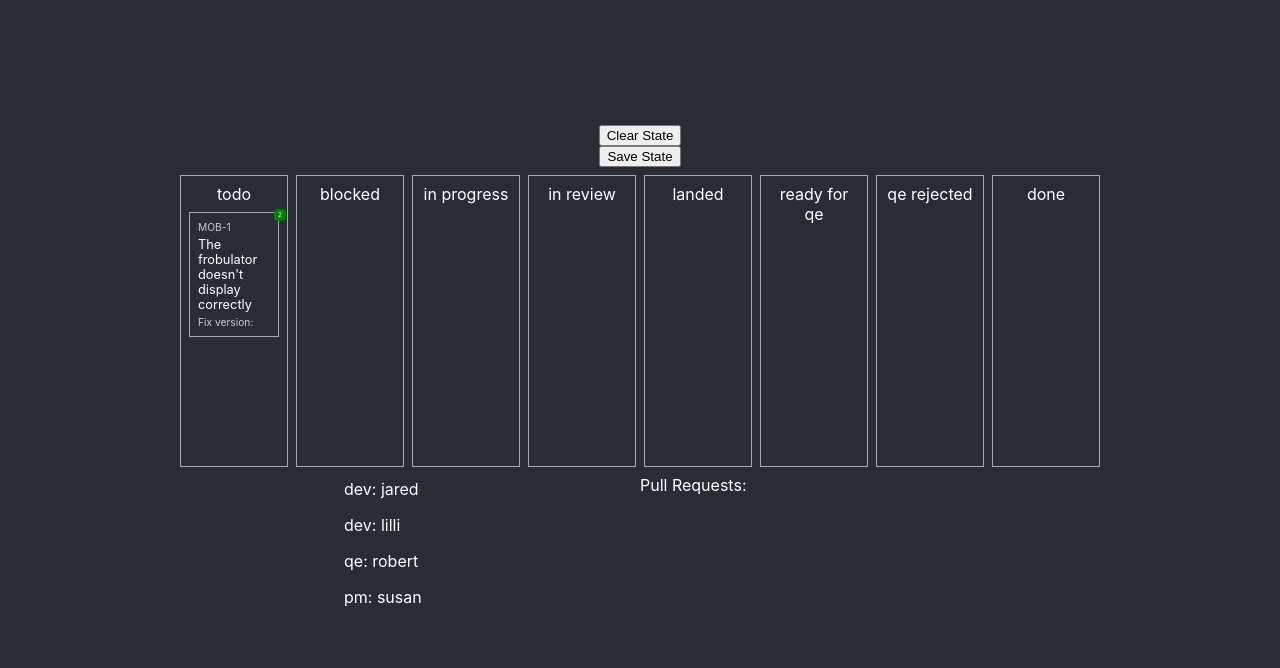
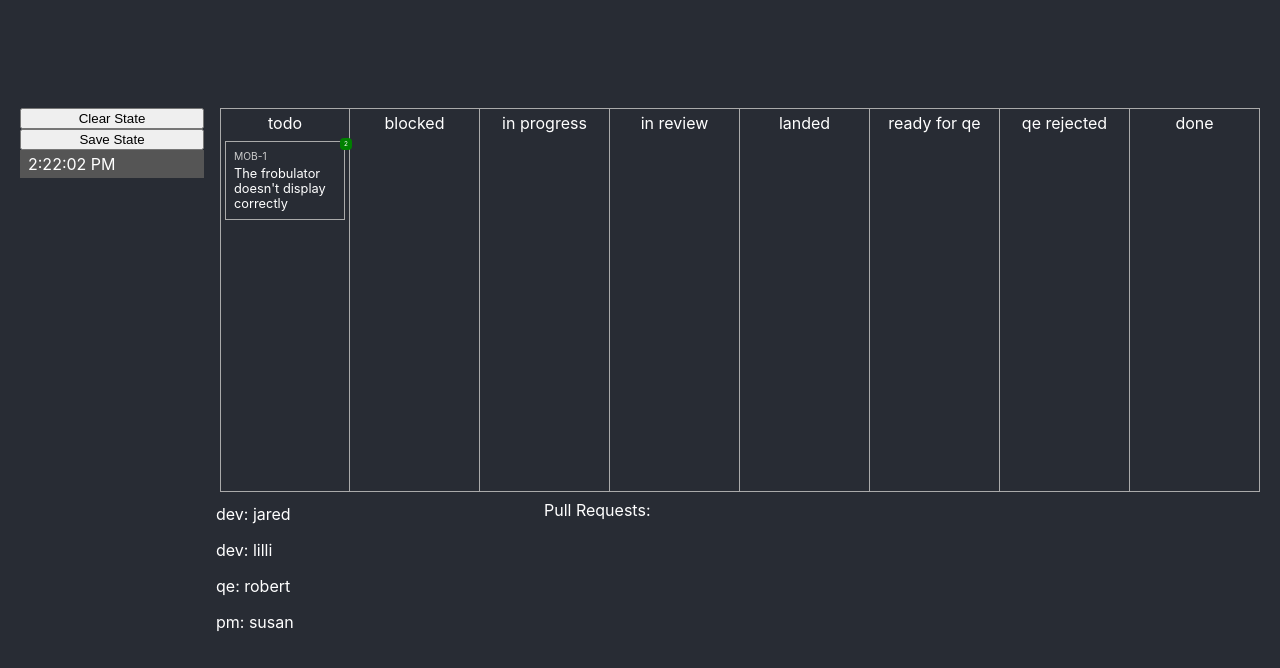
Before and after one commit to jaredly/gitflow-fix, a React app: page / in a window 1280 px wide. Shown: the top 668 px of the page. Built offline with nearby package versions, Linux system fonts and the light colour scheme.

Commit message:
some style tweaks, and blocking

```diff
--- a/src/App.css
+++ b/src/App.css
@@ -16,6 +16,7 @@ div {
   flex-direction: column;
   /* min-height: 0; */
   min-width: 0;
+  box-sizing: border-box;
 }
 
 /* .App-header {
--- a/src/App.js
+++ b/src/App.js
@@ -25,6 +25,11 @@ const styles = {
 };
 
 const Ticket = ({ ticket, onSelect, selection, state }) => {
+  const fields = [
+    ["Fix version", ticket.fixVersion],
+    ["Assignee", ticket.assignee],
+    ["Target branch", ticket.targetBranch],
+  ];
   return (
     <div
       onClick={onSelect}
@@ -45,8 +50,16 @@ const Ticket = ({ ticket, onSelect, selection, state }) => {
       <div style={styles.label}>{"MOB-" + ticket.id}</div>
       <Strut size={4} />
       {ticket.title}
-      <Strut size={4} />
-      <div style={styles.label}>Fix version: {ticket.fixVersion}</div>
+      {fields.map(([title, v]) =>
+        v != null ? (
+          <>
+            <Strut key={title + "-strut"} size={4} />
+            <div style={styles.label} key={title}>
+              {title}: {v}
+            </div>
+          </>
+        ) : null,
+      )}
       <ActionsBadge
         state={state}
         selection={{ type: "ticket", ticket: ticket.id }}
@@ -57,15 +70,16 @@ const Ticket = ({ ticket, onSelect, selection, state }) => {
 
 function Columns({ state, setSelection, selection }) {
   return (
-    <div style={{ padding: "4px", flexDirection: "row", height: 300 }}>
-      {statuses.map(status => (
+    <div style={{ padding: "8px", flexDirection: "row", height: 400 }}>
+      {statuses.map((status, i) => (
         <div
           key={status}
           style={{
             border: "1px solid #aaa",
-            margin: "4px",
-            padding: "8px",
-            width: 90,
+            borderWidth: i === 0 ? "1px" : "1px 1px 1px 0",
+            margin: 0,
+            padding: "4px",
+            width: 130,
           }}
         >
           <div style={{ textAlign: "center", marginBottom: "8px" }}>
@@ -138,7 +152,7 @@ const isActionApplicable = (action, actor) => {
     case "branch":
       return action.owner === actor.name;
     case "ticket":
-      return action.role === actor.type;
+      return action.role === actor.type || action.role === actor.name;
     case "pr":
       return (
         (action.owner === actor.name) === (action.action === "land") &&
@@ -160,7 +174,9 @@ const Actor = ({
   actions: Array<Action>,
   selection: ?Selection,
   setSelection: Selection => void,
-  takeAction: (action: { who: ActorT, action: Action }) => void,
+  takeAction: (
+    action: { type: "actor", who: ActorT, action: Action } | MultiAction,
+  ) => void,
 }) => {
   const applicable = actions.filter(action =>
     isActionApplicable(action, actor),
@@ -187,7 +203,9 @@ const Actor = ({
               flexDirection: "row",
             }}
           >
-            <button onClick={() => takeAction({ action, who: actor })}>
+            <button
+              onClick={() => takeAction({ type: "actor", action, who: actor })}
+            >
               {action.title}
             </button>
           </div>
@@ -264,6 +282,25 @@ const reducer = (state: State, { action, who }) => {
   return state;
 };
 
+type MultiAction = {
+  type: "state-history",
+  position: number,
+};
+
+const multiReducer = inner => (state, action) => {
+  if (action.type === "state-history") {
+    return { ...state, position: action.position };
+  }
+  const newState = inner(state.states[state.position].contents, action);
+  return {
+    ...state,
+    states: [makeMultiState(newState)].concat(
+      state.states.slice(state.position),
+    ),
+    position: 0,
+  };
+};
+
 const KEY = "gitflow-state";
 
 const logger = inner => (state, action) => {
@@ -273,10 +310,12 @@ const logger = inner => (state, action) => {
   return newState;
 };
 
-const getInitialState = () => {
+const makeMultiState = contents => ({ contents, date: Date.now(), name: null });
+
+const loadStates = () => {
   const raw = localStorage.getItem(KEY);
   if (!raw) {
-    return initialState;
+    return { states: [makeMultiState(initialState)], position: 0 };
   }
   return JSON.parse(raw);
 };
@@ -285,8 +324,8 @@ const clearState = () => {
   localStorage.removeItem(KEY);
 };
 
-const saveState = state => {
-  localStorage.setItem(KEY, JSON.stringify(state));
+const saveStates = states => {
+  localStorage.setItem(KEY, JSON.stringify(states));
 };
 
 const prAction = pr => action =>
@@ -324,11 +363,24 @@ const PullRequests = ({
   state,
   takeAction,
 }) => {
+  const [showMerged, setShowMerged] = React.useState(false);
+  const mergedCount = state.pullRequests.filter(p => p.merged).length;
   return (
-    <div style={{ minWidth: 300 }}>
+    <div style={{ width: 300, alignItems: "flex-start" }}>
+      <div style={{ flexDirection: "row", justifyContent: "space-between" }}>
         Pull Requests:
+        {mergedCount > 0 ? (
+          <button
+            style={{ marginLeft: 8 }}
+            onClick={() => setShowMerged(!showMerged)}
+          >
+            {showMerged ? "Hide merged" : `Show ${mergedCount} merged`}
+          </button>
+        ) : null}
+      </div>
       <div>
-        {state.pullRequests.map(pr => (
+        {state.pullRequests.map(pr =>
+          !pr.merged || showMerged ? (
             <div
               key={pr.number}
               onClick={() => setSelection({ type: "pr", pr: pr.number })}
@@ -350,24 +402,44 @@ const PullRequests = ({
                 selection={{ type: "pr", pr: pr.number }}
               />
             </div>
-        ))}
+          ) : null,
+        )}
       </div>
     </div>
   );
 };
 
 function App() {
-  const [state, dispatch] = React.useReducer(
-    logger(reducer),
-    getInitialState(),
+  const [outerState, dispatch] = React.useReducer(
+    multiReducer(logger(reducer)),
+    loadStates(),
   );
-  console.log("state", state);
   const [selection, setSelection] = React.useState(null);
+  const state = outerState.states[outerState.position].contents;
   const actions = actionsForSelection(state, selection); // todo include release & ci actions
   return (
     <div className="App">
+      <div style={{ flexDirection: "row", alignItems: "flex-start" }}>
+        <div style={{ width: 200, padding: 8 }}>
           <button onClick={clearState}>Clear State</button>
-      <button onClick={() => saveState(state)}>Save State</button>
+          <button onClick={() => saveStates(outerState)}>Save State</button>
+          <div>
+            {outerState.states.map((inner, i) => (
+              <div
+                key={i}
+                style={{
+                  padding: "4px 8px",
+                  cursor: "pointer",
+                  backgroundColor: i === outerState.position ? "#555" : "",
+                }}
+                onClick={() => dispatch({ type: "state-history", position: i })}
+              >
+                {new Date(inner.date).toLocaleTimeString()}
+              </div>
+            ))}
+          </div>
+        </div>
+        <div>
           <Columns
             state={state}
             setSelection={setSelection}
@@ -391,6 +463,8 @@ function App() {
             />
           </div>
         </div>
+      </div>
+    </div>
   );
 }
 
--- a/src/branch-actions.js
+++ b/src/branch-actions.js
@@ -70,6 +70,11 @@ export const applyBranchAction = (
               }
             : a,
         ),
+        tickets: branch.ticket
+          ? state.tickets.map(t =>
+              t.id === branch.ticket ? { ...t, status: "in review" } : t,
+            )
+          : state.tickets,
         pullRequests: state.pullRequests.concat([
           {
             owner: who.name,
--- a/src/pr-actions.js
+++ b/src/pr-actions.js
@@ -21,11 +21,13 @@ import type { Action } from "./actions";
 
 export const prActions = (pr: PullRequest, state: State): Array<Action> => {
   const actions = [];
-  if (pr.reviewStatus !== "accepted") {
-    actions.push({ title: "Accept pull-request", action: "accept" });
-  }
-  if (pr.reviewStatus !== "rejected") {
-    actions.push({ title: "Reject pull-request", action: "reject" });
+  if (!pr.merged) {
+    if (pr.reviewStatus !== "accepted") {
+      actions.push({ title: "Accept pull-request", action: "accept" });
+    }
+    if (pr.reviewStatus !== "rejected") {
+      actions.push({ title: "Reject pull-request", action: "reject" });
+    }
   }
   if (pr.reviewStatus === "accepted" && !pr.merged) {
     actions.push({ title: "Land pull-request", action: "land" });
@@ -61,6 +63,35 @@ export const applyPrAction = (
       return replacePr(state, { ...pr, reviewStatus: "rejected" });
     case "accept":
       return replacePr(state, { ...pr, reviewStatus: "accepted" });
+    case "land":
+      const tmp = {
+        ...state,
+        tickets: pr.ticket
+          ? state.tickets.map(t =>
+              t.id === pr.ticket
+                ? {
+                    ...t,
+                    status: "landed",
+                    targetBranch: pr.base,
+                  }
+                : t,
+            )
+          : state.tickets,
+        actors: state.actors.map(actor =>
+          actor.name === who.name && who.type === "dev"
+            ? {
+                ...who,
+                env: {
+                  ...who.env,
+                  localBranches: who.env.localBranches.filter(
+                    b => b.name !== pr.head,
+                  ),
+                },
+              }
+            : actor,
+        ),
+      };
+      return replacePr(tmp, { ...pr, merged: true });
   }
   return state;
 };
--- a/src/ticket-actions.js
+++ b/src/ticket-actions.js
@@ -14,7 +14,7 @@ export type TicketAction = {
   type: "ticket",
   id: number,
   action: string,
-  role: "pm" | "dev" | "qe",
+  role: "pm" | "dev" | "qe" | string,
 };
 
 export const ticketActions = (ticket: Ticket, state: State): Array<Action> => {
@@ -28,6 +28,20 @@ export const ticketActions = (ticket: Ticket, state: State): Array<Action> => {
   if (ticket.status === "ready for qe") {
     actions.push({ title: "QE Accept", action: "accept", role: "qe" });
     actions.push({ title: "QE Reject", action: "reject", role: "qe" });
+  }
+  if (ticket.status === "in progress" && ticket.assignee) {
+    actions.push({
+      title: "Blocked",
+      action: "blocked",
+      role: ticket.assignee,
+    });
+  }
+  if (ticket.status === "blocked" && ticket.assignee) {
+    actions.push({
+      title: "Unblock",
+      action: "unblock",
+      role: ticket.assignee,
+    });
   }
   return actions.map(action => ({ ...action, type: "ticket", id: ticket.id }));
 };
@@ -54,6 +68,10 @@ export const applyTicketAction = (
         ...ticket,
         fixVersion: state.nextVersion,
       });
+    case "unblock":
+      return replaceTicket(state, id, { ...ticket, status: "in progress" });
+    case "blocked":
+      return replaceTicket(state, id, { ...ticket, status: "blocked" });
     case "start":
       if (who.type !== "dev") {
         throw new Error("only devs can start on a ticket");
@@ -85,7 +103,7 @@ export const applyTicketAction = (
         {
           ...ticket,
           status: "in progress",
-          assignee: "me",
+          assignee: who.name,
         },
       );
   }
```
Lines whose indentation alone changed are shown as unchanged.
